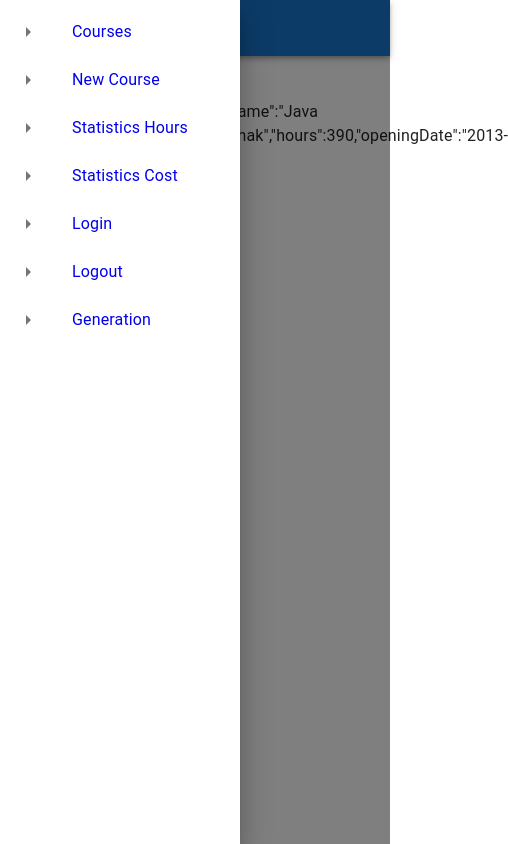
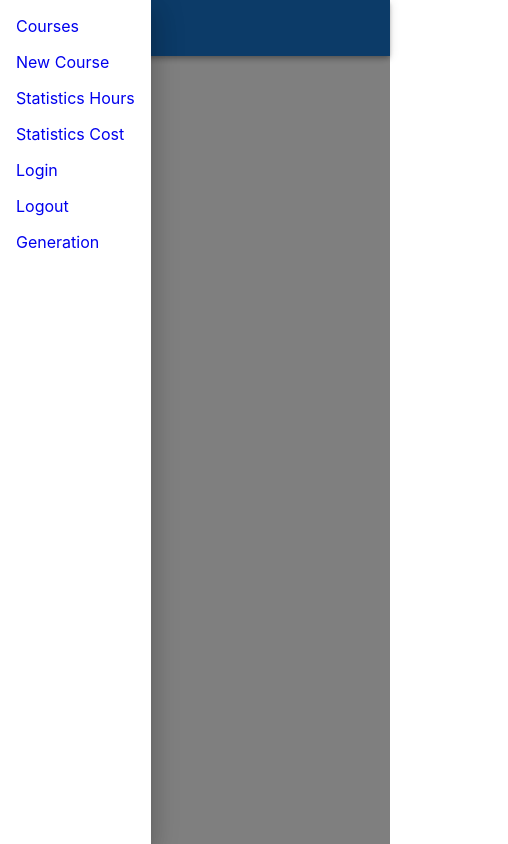
Before and after one commit to Java46IgorVorobyov/react-application, a React (Create React App) app: page / in a window 390 px wide. Both pictures are taken after a click on the button 24 px from the left and 28 px from the top of the page. Shown: the whole page, 508 px wide, since content can reach past the window. Built offline with nearby package versions, Linux system fonts and the light colour scheme.

Commit message:
Classwork/#41/form

```diff
--- a/src/App.tsx
+++ b/src/App.tsx
@@ -5,7 +5,7 @@ import Navigator from './components/navigators/Navigator';
 import {useImitator} from "./util/useImitator";
 
 const App: React.FC = () => {
-    useImitator();
+    // useImitator();
     const [flNavigate, setFlNavigate] = React.useState<boolean>(true);
     React.useEffect(() => setFlNavigate(false), [])
     return <BrowserRouter>
@@ -13,7 +13,6 @@ const App: React.FC = () => {
         {flNavigate && <Navigate to={COURSES_PATH}></Navigate>}
         <Routes>
             {getRoutes()}
-
         </Routes>
     </BrowserRouter>
 
--- /dev/null
+++ b/src/components/forms/CourseForm.tsx
@@ -0,0 +1,72 @@
+import React from 'react';
+import {Course, createCourse} from "../../models/Course";
+import courseData from "../../config/courseData.json";
+import {Button, FormControl, Grid, InputLabel, MenuItem, Select, TextField} from "@mui/material";
+import {getRandomNumber} from "../../util/random";
+
+type Props = {
+    submitFn: (course: Course) => void;
+}
+
+const CourseForm: React.FC<Props> = ({submitFn}) => {
+    const {courses, minHours, maxHours} = courseData;
+    const initialCourse: Course = createCourse(getRandomNumber(100000, 999999), '', 'Yosef', 10, 5000, new Date());
+    const [course, setCourse] = React.useState(initialCourse);
+
+    function getCourseItems(courses: string[]): React.ReactNode {
+        return courses.map((course) => <MenuItem value={course} key={course}>{course}</MenuItem>);
+    }
+
+    function onSubmit(event: any) {
+        event.preventDefault();
+        console.log(course);
+        submitFn(course);
+    }
+
+    function handlerCourse(event: any) {
+        const courseCopy = {...course};
+        courseCopy.name = event.target.value;
+        setCourse(courseCopy);
+    }
+
+    function handlerHours(event: any) {
+        const courseCopy = {...course};
+        courseCopy.hours = +event.target.value;
+        setCourse(courseCopy);
+    }
+
+    return <form onSubmit={onSubmit}>
+        <Grid container>
+            <Grid item xs={12} sm={6}>
+                <FormControl fullWidth required>
+                    <InputLabel id="course-select-label">Course Name</InputLabel>
+                    <Select
+                        labelId="course-select-label"
+                        id="demo-simple-select"
+                        label="Course Name"
+                        value={course.name}
+                        onChange={handlerCourse}
+                    >
+                        <MenuItem value="">None</MenuItem>
+                        {getCourseItems(courses)}
+                    </Select>
+                </FormControl>
+            </Grid>
+            <Grid item xs={12} sm={6}>
+                <TextField type="number" label="Hours" fullWidth required value={course.hours || ''}
+                           inputProps={{
+                               min: `${minHours}-01-01`,
+                               max: `${maxHours}-01-31`,
+                           }} onChange={handlerHours}/>
+            </Grid>
+            <Grid item xs={4}>
+                <Button type="submit">Submit</Button>
+            </Grid>
+            <Grid item xs={4}>
+                <Button type="reset">Reset</Button>
+            </Grid>
+        </Grid>
+    </form>
+}
+
+export default CourseForm;
--- a/src/components/navigators/Navigator.tsx
+++ b/src/components/navigators/Navigator.tsx
@@ -1,16 +1,19 @@
+import {Box, useMediaQuery} from "@mui/material";
 import React from "react";
+import {ROUTES} from "../../config/routes-config";
 import {RouteType} from "../../models/RouteType";
-import {useMediaQuery} from "@mui/material";
 import NavigatorDesktop from "./NavigatorDesktop";
 import NavigatorMobile from "./NavigatorMobile";
-import {ROUTES} from "../../config/routes-config";
 
 const Navigator: React.FC<{ items: RouteType[] }> = ({items}) => {
     const isLaptopOrDesktop = useMediaQuery('(min-width: 900px)');
-    return (
-        <div style={{marginTop: '10vh'}}>
-            {isLaptopOrDesktop ? <NavigatorDesktop items={ROUTES}/> : <NavigatorMobile items={ROUTES}/>}
-        </div>
-    );
-};
+    return <Box sx={{
+        marginTop: {
+            xs: '10vh', sm: '10vw', md: '10vh'
+        }
+    }}>
+        {isLaptopOrDesktop ? <NavigatorDesktop items={ROUTES}/> : <NavigatorMobile items={ROUTES}/>}
+    </Box>
+
+}
 export default Navigator;
--- a/src/components/navigators/NavigatorDesktop.tsx
+++ b/src/components/navigators/NavigatorDesktop.tsx
@@ -1,27 +1,23 @@
+import {AppBar, Tab} from '@mui/material';
+import Tabs from '@mui/material/Tabs';
 import React from 'react';
-import {RouteType} from "../../models/RouteType";
-import {AppBar, Tab, Tabs} from "@mui/material";
-import {Link as RouterLink} from "react-router-dom";
+import {Link as RouterLink, useLocation} from 'react-router-dom';
+import {RouteType} from '../../models/RouteType';
+import {getRouteIndex} from "../../util/functions";
 
 const NavigatorDesktop: React.FC<{ items: RouteType[] }> = ({items}) => {
-    const [tabNumber, setTabNumber] = React.useState<number>(0);
-
-    function changeTab(event: any, tabNumber: number) {
-        setTabNumber(tabNumber);
-    }
+    const location = useLocation();
+    const getRouteIndexCallback = React.useCallback(getRouteIndex, [items, location]);
+    const tabNumber = getRouteIndexCallback(items, location.pathname);
 
     function getTabs(): React.ReactNode {
         return items.map(item => <Tab style={{color: 'white'}} key={item.path} component={RouterLink} to={item.path}
                                       label={item.label}/>)
     }
 
-    return (
-        <AppBar position={'fixed'}>
-            <Tabs indicatorColor={'secondary'} value={tabNumber} onChange={changeTab}>
-            {getTabs()}
-        </Tabs>
-        </AppBar>
-    );
-};
+    return <AppBar position={'fixed'}><Tabs indicatorColor='secondary' value={tabNumber}>
+        {getTabs()}
 
+    </Tabs></AppBar>
+}
 export default NavigatorDesktop;
--- a/src/components/navigators/NavigatorMobile.tsx
+++ b/src/components/navigators/NavigatorMobile.tsx
@@ -1,67 +1,36 @@
 import React from 'react';
-import {RouteType} from "../../models/RouteType";
-import {Link, useLocation} from "react-router-dom";
-import {AppBar, Box, CssBaseline, Drawer, IconButton, List, ListItem, ListItemIcon, ListItemText, Toolbar, Typography} from "@mui/material";
-import ArrowRightIcon from '@mui/icons-material/ArrowRight';
-import MenuIcon from '@mui/icons-material/Menu';
-
-const drawerWidth = 240;
+import {RouteType} from '../../models/RouteType';
+import {Link as RouterLink, useLocation} from 'react-router-dom';
+import MenuIcon from '@mui/icons-material/Menu'
+import {AppBar, IconButton, ListItem, Toolbar, Typography, Drawer, List} from '@mui/material';
+import {getRouteIndex} from "../../util/functions";
 
 const NavigatorMobile: React.FC<{ items: RouteType[] }> = ({items}) => {
+
+    const [flOpen, setOpen] = React.useState<boolean>(false);
     const location = useLocation();
-    let activeItem = items.find(item => location.pathname === item.path);
+    const getRouteIndexCallback = React.useCallback(getRouteIndex, [items, location]);
+    const index = getRouteIndexCallback(items, location.pathname);
 
-    const [open, setState] = React.useState(false);
-    const toggleDrawer = (open: boolean) => (event: React.KeyboardEvent | React.MouseEvent) => {
-        if (event && event.type === 'keydown' && ((event as React.KeyboardEvent).key === 'Tab'
-            || (event as React.KeyboardEvent).key === 'Shift')) {
-            return;
-        }
-        setState(open);
-    };
-
-    function getListItems(): React.ReactNode[] {
-        return items.map((item) => (
-            <ListItem key={item.label} component={Link} to={item.path} onClick={toggleDrawer(false)}>
-                <ListItemIcon>
-                    <ArrowRightIcon/>
-                </ListItemIcon>
-                <ListItemText disableTypography sx={{fontSize: '1rem'}} primary={item.label}/>
-            </ListItem>
-        ))
+    function toggleOpen() {
+        setOpen(!flOpen);
     }
 
-    return <Box sx={{display: 'flex'}}>
-        <CssBaseline/>
-        <AppBar position={'absolute'}>
-            <Toolbar>
-                <IconButton color='inherit' aria-label='open drawer' onClick={toggleDrawer(true)} edge='start'
-                            sx={{mr: 2, ...(open && {display: 'none'})}}>
-                    <MenuIcon/>
-                </IconButton>
-                <Typography variant="h6" noWrap component='div'>
-                    {activeItem ? activeItem.label : items[0].label}
-                </Typography>
-            </Toolbar>
-        </AppBar>
-        <Drawer sx={{
-            width: drawerWidth,
-            flexShrink: 0,
-            '& .MuiDrawer-paper': {
-                width: drawerWidth,
-                boxSizing: 'border-box',
-            },
-        }}
-                anchor='left'
-                open={open}
-                onClose={toggleDrawer(false)}
-        >
-            <List>
-                {getListItems()}
-            </List>
-        </Drawer>
-    </Box>
+    function getListItems(): React.ReactNode {
+        return items.map(i => <ListItem onClick={toggleOpen} component={RouterLink} to={i.path}
+                                        key={i.path}>{i.label}</ListItem>)
+    }
 
-};
-
+    return <AppBar position="fixed">
+        <Toolbar><IconButton onClick={toggleOpen} style={{color: 'white'}}>
+            <MenuIcon/>
+        </IconButton>
+            <Typography>{items[index].label}</Typography>
+            <Drawer open={flOpen} onClose={toggleOpen} anchor="left">
+                <List>
+                    {getListItems()}
+                </List>
+            </Drawer></Toolbar>
+    </AppBar>
+}
 export default NavigatorMobile;
--- a/src/components/pages/AddCourse.tsx
+++ b/src/components/pages/AddCourse.tsx
@@ -1,12 +1,11 @@
 import React from "react";
-import {coursesService} from "../../config/service-config";
-import courseData from '../../config/courseData.json'
-import {getRandomCourse} from "../../util/randomCourse";
 import {useDispatch} from "react-redux";
 import {addCourse} from "../../redux/actions";
+import CourseForm from "../forms/CourseForm";
+import {Course} from "../../models/Course";
 
 const AddCourse: React.FC = () => {
     const dispatch = useDispatch();
-    return <button onClick={() => dispatch(addCourse(getRandomCourse(courseData)))}>Add Random Course</button>
+    return <CourseForm submitFn={(course: Course) => dispatch(addCourse(course))}></CourseForm>
 }
 export default AddCourse;
--- a/src/util/functions.ts
+++ b/src/util/functions.ts
@@ -1,3 +1,5 @@
+import {RouteType} from "../models/RouteType";
+
 export function range(minInclusive: number, maxExclusive: number): number[] {
     const res: number[] = [];
     for (let i = minInclusive; i < maxExclusive; i++) {
@@ -21,3 +23,11 @@ export function getMinMaxAvgByField(array: any[], field: string): { min: number,
     return resObj;
 
 }
+
+export function getRouteIndex(items: RouteType[], pathname: string): number {
+    let index =  items.findIndex(item => item.path === pathname);
+    if (index < 0) {
+        index = 0;
+    }
+    return index;
+}
```
